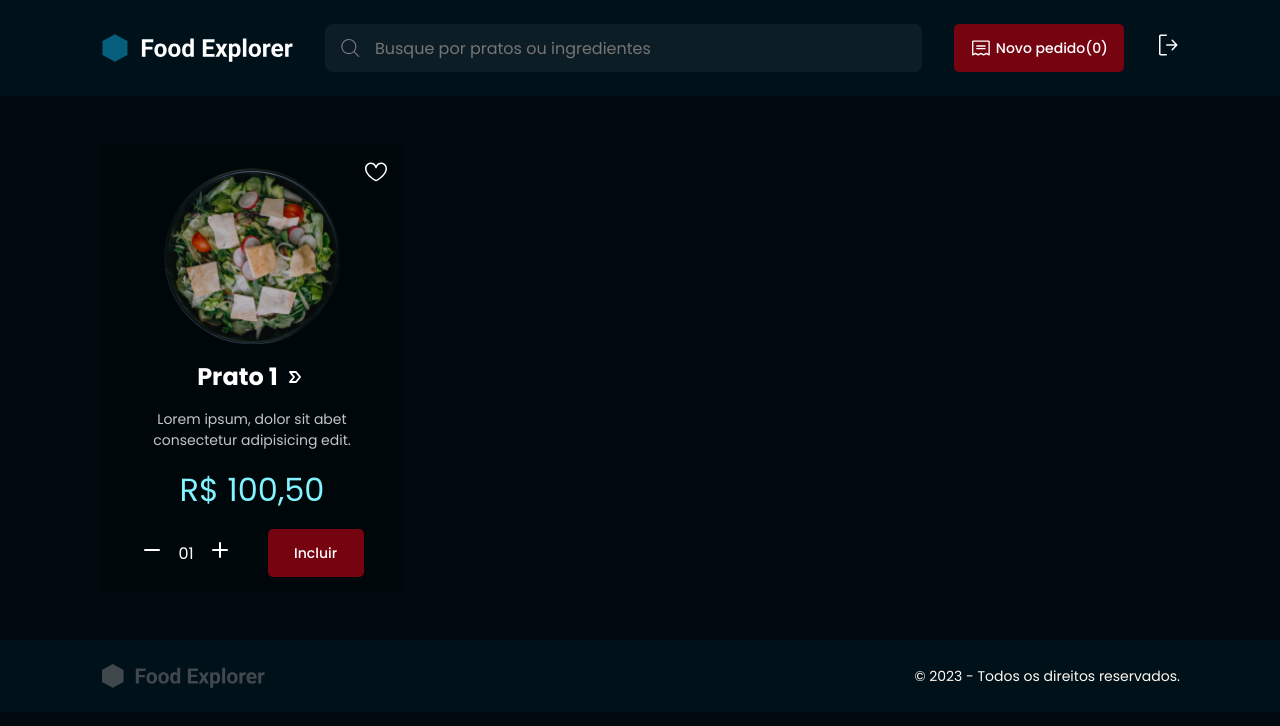
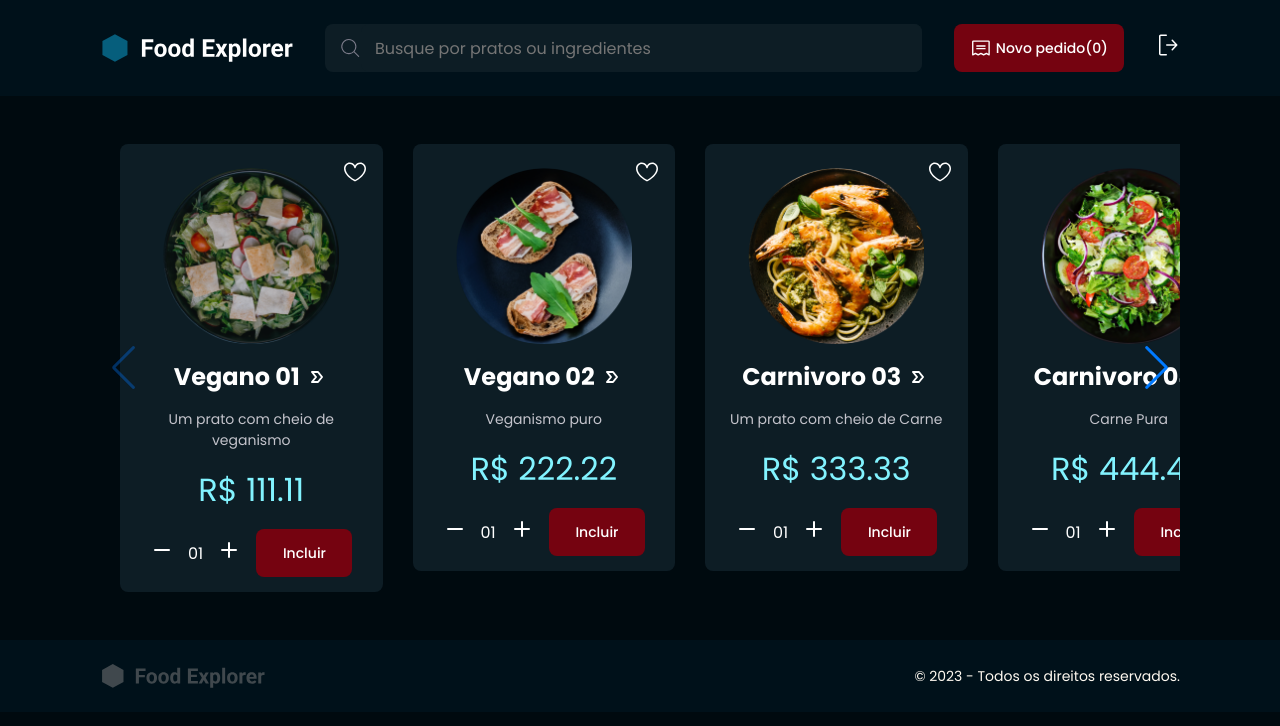
Before and after one commit to gusta7ms/Explore-Food-Front, a React (Vite) app: page / in a window 1280 px wide. Shown: the top 726 px of the page. Built offline with nearby package versions, Linux system fonts and the light colour scheme.

Commit message:
Slider completed

```diff
--- a/src/components/Button/styled.js
+++ b/src/components/Button/styled.js
@@ -15,7 +15,7 @@ height: 48px;
 
   width: 100%;
   border: none;
-  border-radius: 5px;
+  border-radius: 8px;
 
   &:hover {
     opacity: 0.8;
--- a/src/components/Card/index.jsx
+++ b/src/components/Card/index.jsx
@@ -1,3 +1,4 @@
+/* eslint-disable react/prop-types */
 import { Container } from "./styled.js";
 import { useState } from "react";
 
@@ -5,12 +6,13 @@ import { FiPlus, FiMinus } from "react-icons/fi";
 import { TbArrowBadgeRight } from "react-icons/tb";
 import { GoHeart, GoHeartFill } from "react-icons/go";
 
-import FoodOne from "../../assets/food_disc_1.png";
-
 import { Button } from "../Button";
 import { ButtonText } from "../ButtonText";
 
-export function Card({...rest}) {
+export function Card({data, ...rest}) {
+  // eslint-disable-next-line no-unused-vars
+  const { id, category, name, description, value, img } = data;
+
   const [quantity, setQuantity] = useState(1);
   const [fav, setFav] = useState(true);
 
@@ -38,15 +40,15 @@ export function Card({...rest}) {
         )}
       </div>
 
-      <img src={FoodOne} alt="Foto do prato de Comida" />
+      <img src={img} alt="Foto do prato de Comida" />
       <ButtonText
         className="nameDish"
-        title="Prato 1"
+        title={name}
         icon={TbArrowBadgeRight}
       />
 
-      <p>Lorem ipsum, dolor sit abet consectetur adipisicing edit.</p>
-      <h4>R$ 100,50</h4>
+      <p>{description}</p>
+      <h4>R$ {value}</h4>
 
       <div className="controlsDishes">
         <div className="numberDishes">
--- a/src/components/Card/styled.js
+++ b/src/components/Card/styled.js
@@ -3,6 +3,9 @@ import { DEVICE_BREAKPOINT } from "../../styles/deviceBreakpoints";
 
 export const Container = styled.div`
   position: relative;
+  width: 304px;
+
+  padding: 0 1.4rem;
 
   display: flex;
   flex-direction: column;
@@ -10,10 +13,11 @@ export const Container = styled.div`
   text-align: center;
 
   color: ${({ theme }) => theme.LIGHT.Light_100};
-  width: 304px;
-  padding: 0 1.4rem;
 
-  background-color: ${({ theme }) => theme.DARK.Dark_200};
+  border-radius: 8px;
+
+  /* background-color: ${({ theme }) => theme.DARK.Dark_200}; */
+  background-color: ${({ theme }) => theme.DARK.Dark_900};
 
   .favButton {
     position: absolute;
@@ -29,7 +33,7 @@ export const Container = styled.div`
 
   img {
     margin-top: 24px;
-    height: 176px;
+    height: 11rem;
     width: 100%;
     object-fit: contain;
     border-radius: 50%;
@@ -44,6 +48,8 @@ export const Container = styled.div`
     font-size: 24px;
     font-weight: 700;
 
+    white-space: nowrap;
+
     width: 100%;
     padding: 15px 0;
 
@@ -54,7 +60,7 @@ export const Container = styled.div`
 
   p {
     color: ${({ theme }) => theme.LIGHT.Light_400};
-    font-size: .875rem;
+    font-size: 0.875rem;
 
     width: 100%;
 
@@ -62,7 +68,7 @@ export const Container = styled.div`
   }
 
   h4 {
-    font-size: 32px;
+    font-size: 2rem;
     color: ${({ theme }) => theme.TINTS.Cake_100};
     font-weight: 400;
     width: 100%;
@@ -89,30 +95,87 @@ export const Container = styled.div`
   .addDishes {
     width: 96px;
   }
-
-  @media (max-width: ${DEVICE_BREAKPOINT.SM}) {
-  width: 250px;
+  @media (max-width: ${DEVICE_BREAKPOINT.LG}) {
+    width: 268px;
 
     img {
-      height: 88px;
+      height: 9.625rem;
     }
 
     p {
-      display:none;
+      font-size: 0.75rem;
     }
 
     h4 {
       padding-top: 0;
-      font-size:1rem ;
+      font-size: 1.75rem;
     }
 
-    .controlsDishes{
+    .controlsDishes {
       flex-direction: column;
       gap: 15px;
     }
 
     .addDishes {
-    width: 100%;
+      width: 100%;
+    }
   }
+
+  @media (max-width: ${DEVICE_BREAKPOINT.MD}) {
+    width: 271.6px;
+
+    img {
+      height: 8.25rem;
+    }
+
+    p {
+      display: none;
+    }
+
+    h4 {
+      padding-top: 0;
+      font-size: 1.5rem;
+    }
+
+    .controlsDishes {
+      flex-direction: column;
+      gap: 15px;
+    }
+  }
+
+  @media (max-width: ${DEVICE_BREAKPOINT.SM}) {
+    width: 260.8px;
+
+    img {
+      height: 6.875rem;
+    }
+
+    h4 {
+      padding-top: 0;
+      font-size: 1.25rem;
+    }
+
+    .controlsDishes {
+      flex-direction: column;
+      gap: 15px;
+    }
+  }
+
+  @media (max-width: ${DEVICE_BREAKPOINT.XS}) {
+    width: 250px;
+
+    img {
+      height: 5.5rem;
+    }
+
+    h4 {
+      padding-top: 0;
+      font-size: 1rem;
+    }
+
+    .controlsDishes {
+      flex-direction: column;
+      gap: 15px;
+    }
   }
 `;
--- a/src/components/Slider/index.jsx
+++ b/src/components/Slider/index.jsx
@@ -1,12 +1,136 @@
 import { Container } from "./styled";
+import { useState, useEffect } from "react";
+
+import { Swiper, SwiperSlide } from "swiper/react";
 
 import { Card } from "../Card";
 
 export function Slider() {
+  const [sliderPreview, setSliderPreview] = useState(4);
+
+  useEffect(() => {
+    function handleResize() {
+      if (window.innerWidth < 1024) {
+        setSliderPreview(4);
+      }
+      if (window.innerWidth < 896) {
+        setSliderPreview(3);
+      }
+      if (window.innerWidth < 768) {
+        setSliderPreview(2);
+      }
+      if (window.innerWidth < 520) {
+        setSliderPreview(1);
+      }
+    }
+    handleResize();
+
+    window.addEventListener("resize", handleResize);
+
+    return () => {
+      window.removeEventListener("resize", handleResize);
+    };
+  }, []);
+
+  const data = [
+    {
+      id: 1,
+      category: "vegan",
+      name: "Vegano 01",
+      description: "Um prato com cheio de veganismo",
+      value: 111.11,
+      img: "/src/assets/food_disc_1.png",
+    },
+    {
+      id: 2,
+      category: "vegan",
+      name: "Vegano 02",
+      description: "Veganismo puro",
+      value: 222.22,
+      img: "/src/assets/food_disc_2.png",
+    },
+    {
+      id: 3,
+      category: "carnivore",
+      name: "Carnivoro 03",
+      description: "Um prato com cheio de Carne",
+      value: 333.33,
+      img: "/src/assets/food_disc_3.png",
+    },
+    {
+      id: 4,
+      category: "carnivore",
+      name: "Carnivoro 04",
+      description: "Carne Pura",
+      value: 444.44,
+      img: "/src/assets/food_disc_4.png",
+    },
+    {
+      id: 5,
+      category: "carnivore",
+      name: "Carnivoro 05",
+      description: "Carne Pura",
+      value: 555.55,
+      img: "/src/assets/food_disc_5.png",
+    },
+    {
+      id: 6,
+      category: "carnivore",
+      name: "Carnivoro 06",
+      description: "Carne Pura",
+      value: 666.66,
+      img: "/src/assets/food_disc_6.png",
+    },
+    {
+      id: 7,
+      category: "carnivore",
+      name: "Carnivoro 07",
+      description: "Carne Pura",
+      value: 777.77,
+      img: "/src/assets/food_disc_7.png",
+    },
+    {
+      id: 8,
+      category: "carnivore",
+      name: "Carnivoro 08",
+      description: "Carne Pura",
+      value: 888.88,
+      img: "/src/assets/food_disc_8.png",
+    },
+    {
+      id: 9,
+      category: "carnivore",
+      name: "Carnivoro 09",
+      description: "Carne Pura",
+      value: 999.99,
+      img: "/src/assets/food_disc_9.png",
+    },
+    {
+      id: 10,
+      category: "carnivore",
+      name: "Carnivoro 10",
+      description: "Carne Pura",
+      value: 1000.1,
+      img: "/src/assets/food_disc_10.png",
+    },
+  ];
 
   return (
     <Container>
-      <Card/>
+      <div>
+        <Swiper
+          slidesPerView={sliderPreview}
+          pagination={false}
+          navigation
+          spaceBetween={10}
+        >
+          {data.map((item) => (
+            <SwiperSlide key={item.id}>
+              <Card data={item} />
+            </SwiperSlide>
+          ))}
+        </Swiper>
+      </div>
     </Container>
   );
 }
--- a/src/components/Slider/styled.js
+++ b/src/components/Slider/styled.js
@@ -1,6 +1,28 @@
 import styled from "styled-components";
-// import { DEVICE_BREAKPOINT } from '../../styles/deviceBreakpoints;'
+import { DEVICE_BREAKPOINT } from '../../styles/deviceBreakpoints'
 
 export const Container = styled.div`
 
+.swiper {
+  width: 100%;
+  height: 100%;
+  /* margin-right: 10px; */
+}
+
+.swiper-slide {
+  /* Center slide text vertically */
+  display: flex;
+  justify-content: center;
+  align-items: center;
+  margin: 0 20px;
+
+}
+
+@media (max-width: ${DEVICE_BREAKPOINT.MD}) {
+  margin:0;
+  .swiper-slide{
+    margin: 0 10px;
+  }
+}
+
 `;
--- a/src/main.jsx
+++ b/src/main.jsx
@@ -7,6 +7,14 @@ import GlobalStyles from "./styles/global";
 
 import { Routes } from "./routes/index";
 
+import {register} from "swiper/element/bundle"
+register()
+
+import "swiper/css"
+import "swiper/css/navigation"
+import "swiper/css/pagination"
+import "swiper/css/scrollbar"
+
 ReactDOM.createRoot(document.getElementById("root")).render(
   <React.StrictMode>
     <ThemeProvider theme={Theme}>
```
